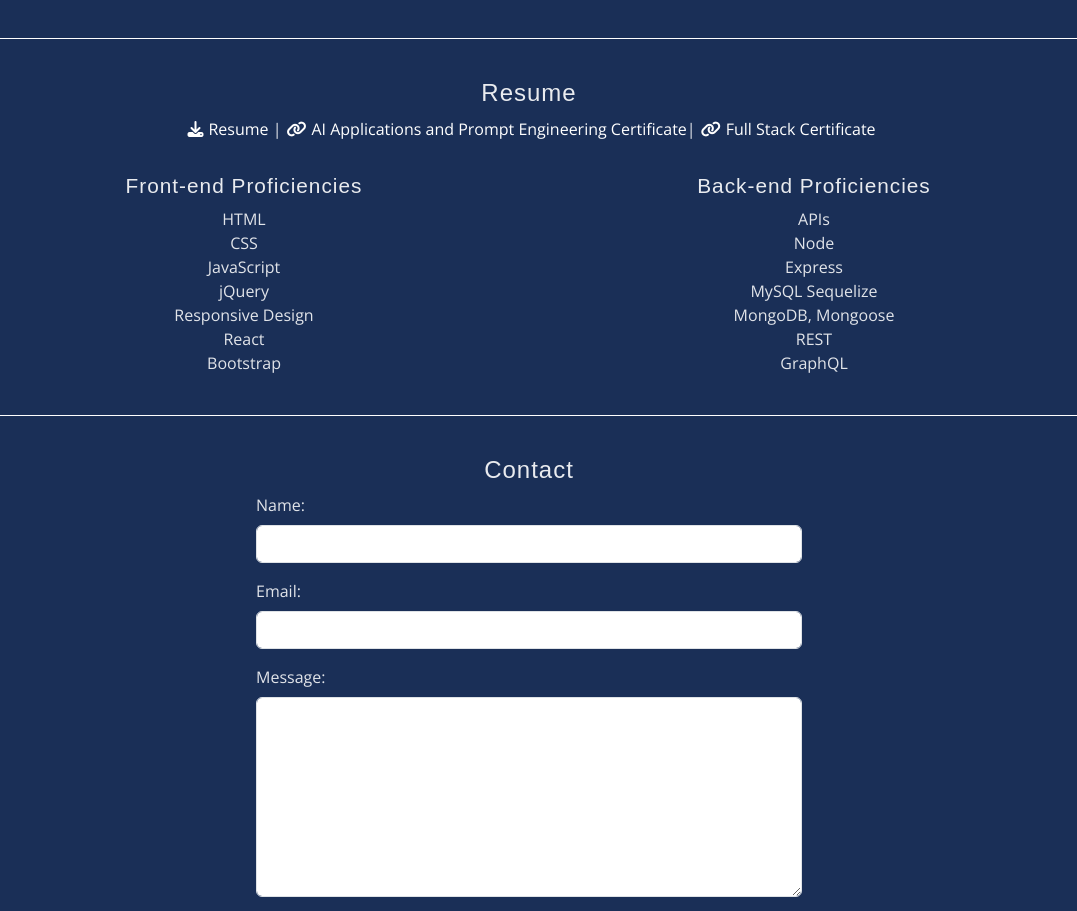
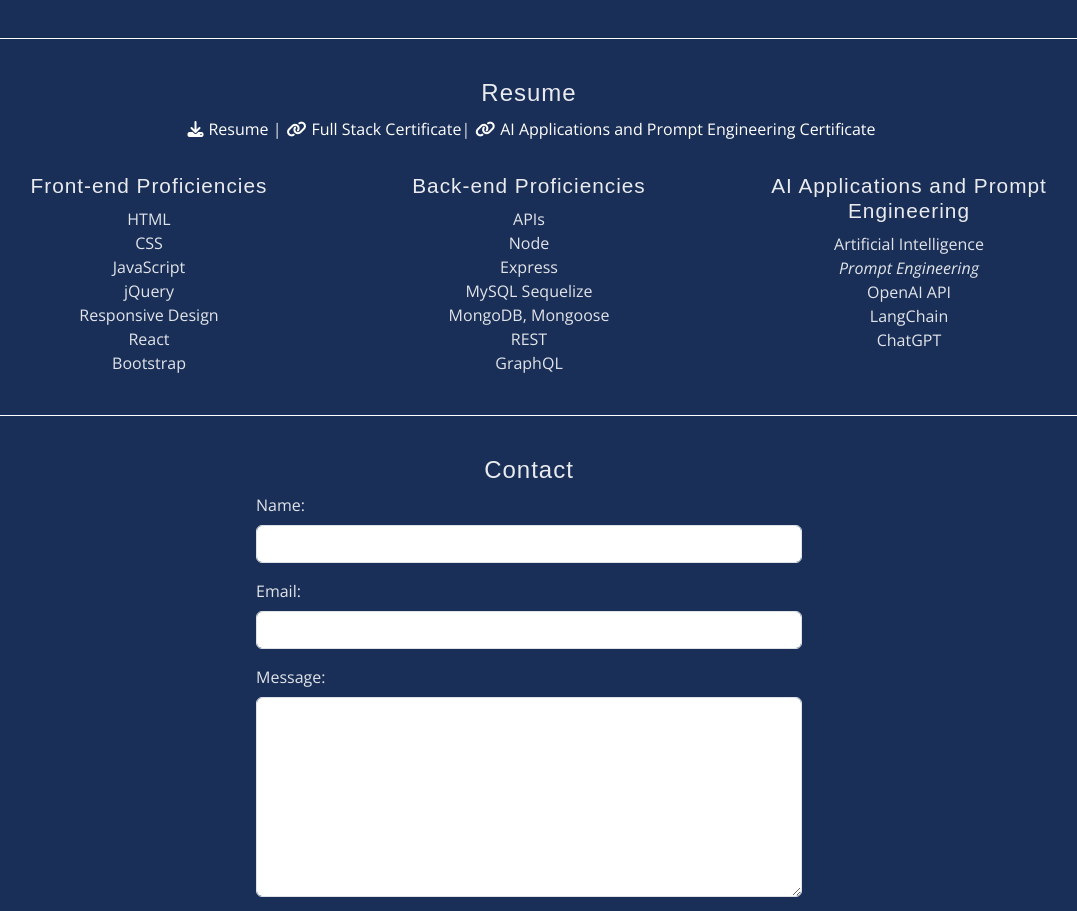
Before and after one commit to SKhai77/my-react-portfolio, a React (Vite) app: page /resume in a window 1280 px wide. Shown: the part 1251-2162 px from the top of the page, without its empty margins (111-1188 px from the left). Built offline with nearby package versions, Linux system fonts and the light colour scheme; a web font is replaced by a local one.

Commit message:
Update AI Certificate section

```diff
--- a/src/pages/Resume.jsx
+++ b/src/pages/Resume.jsx
@@ -20,21 +20,21 @@ function Resume() {
               </a>{" "}
               |
               <a
+                href="https://www.credly.com/badges/481c9f18-9732-478e-98bf-423d1d4e94b7/public_url"
+                target="_blank"
+                rel="noopener noreferrer"
+              >
+                <i className="fa-solid fa-link" style={{ padding: "5px" }}></i>
+                Full Stack Certificate
+              </a>
+              |
+              <a
                 href="https://courses.edx.org/certificates/ecacdb998fe1464eae84908c24904361"
                 target="_blank"
                 rel="noopener noreferrer"
               >
                 <i className="fa-solid fa-link" style={{ padding: "5px" }}></i>
                 AI Applications and Prompt Engineering Certificate
-              </a>
-              |
-              <a
-                href="https://www.credly.com/badges/481c9f18-9732-478e-98bf-423d1d4e94b7/public_url"
-                target="_blank"
-                rel="noopener noreferrer"
-              >
-                <i className="fa-solid fa-link" style={{ padding: "5px" }}></i>
-                Full Stack Certificate
               </a>
             </p>
             <Row>
@@ -63,6 +63,17 @@ function Resume() {
                   <li>GraphQL</li>
                 </ul>
               </Col>
+
+              <Col>
+                <h3 className="mt-3">AI Applications and Prompt Engineering</h3>
+                <ul className="list-group">
+                  <li>Artificial Intelligence</li>
+                  <i>Prompt Engineering</i>
+                  <li>OpenAI API</li>
+                  <li>LangChain</li>
+                  <li>ChatGPT</li>
+                </ul>
+              </Col>
             </Row>
           </div>
         </Container>
```
